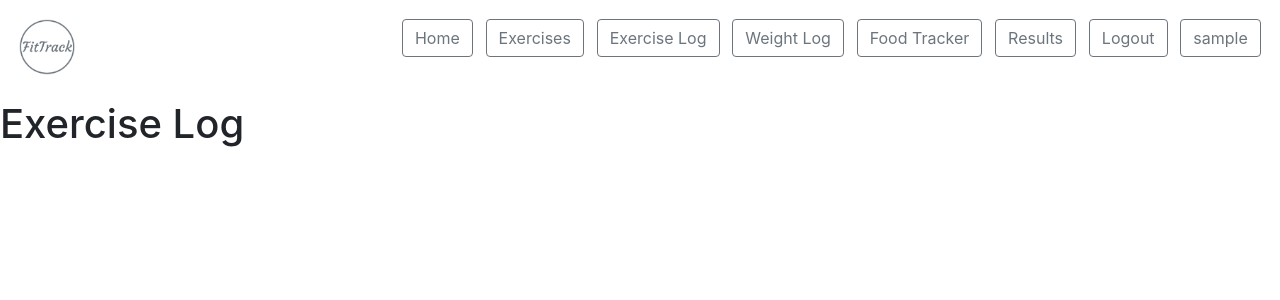
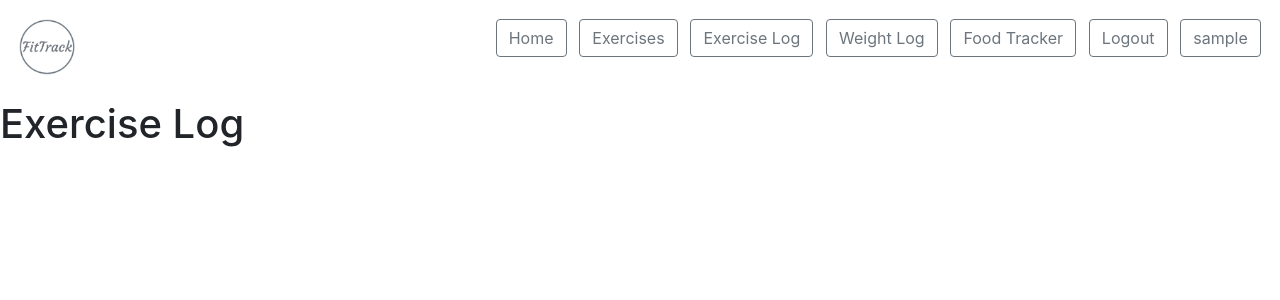
Before and after one commit to kdagnan/FitTrack, a Django app: page /exerciselog/ in a window 1280 px wide. Shown: the top 300 px of the page. Run offline with Django 3.2, Linux system fonts and the light colour scheme; the visitor is signed in with stand-in values (Sample User, id 1); some libraries are stand-ins or nearby versions.

Commit message:
edited navbar

```diff
--- a/app/templates/app/base.html
+++ b/app/templates/app/base.html
@@ -51,9 +51,6 @@
             <a href={% url 'app:logout' %}>
                 <Button class="btn btn-outline-secondary nav-btn">Logout</Button>
             </a>
-            <a href={% url 'app:results' %}>
-                <Button class="btn btn-outline-secondary nav-btn">Results</Button>
-            </a>
             <a href={% url 'app:foodtracker' %}>
                 <Button class="btn btn-outline-secondary nav-btn">Food Tracker</Button>
             </a>
```
